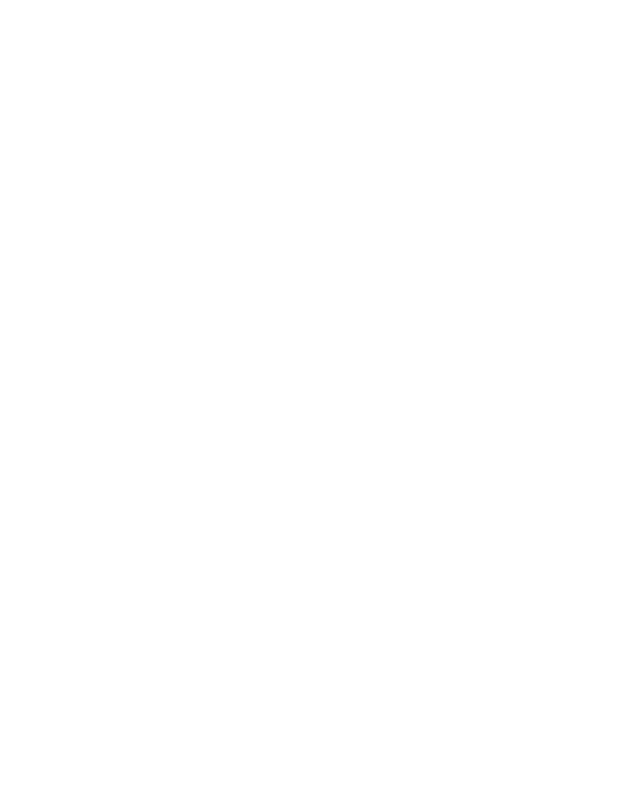
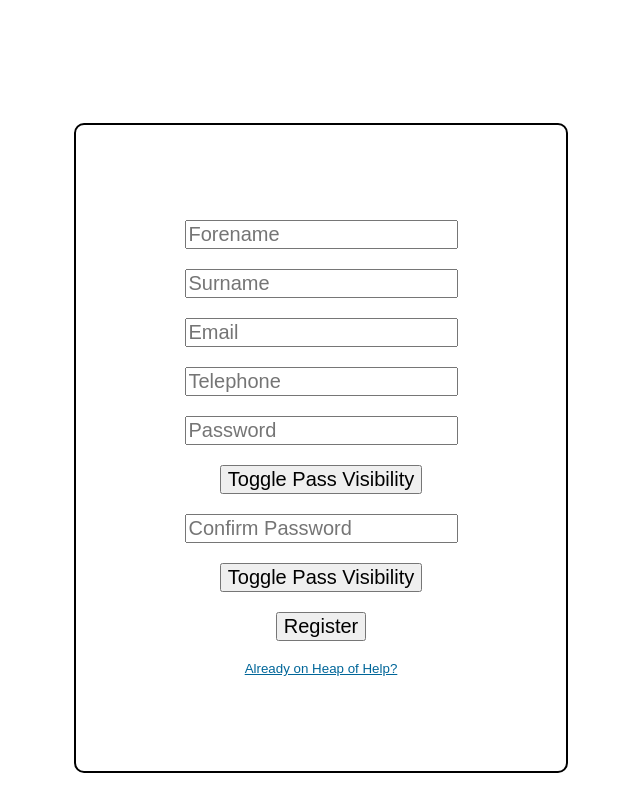
Before and after one commit to VladBagat/Heap-of-Help, a SvelteKit app: page /tutor_registration in a window 1280 px wide. Before the commit this address had no page. Shown: the part 360-1172 px from the top of the page, without its empty margins (319-959 px from the left). Before the commit the page ends 800 px from the top, so only its background shows below. Built offline with nearby package versions, Linux system fonts and the light colour scheme.

Commit message:
tutor registration and register_as page

```diff
--- /dev/null
+++ b/src/routes/register_as/+page.svelte
@@ -0,0 +1,53 @@
+<script lang="js">
+    import { goto } from '$app/navigation';
+
+    // Function to redirect to the first page
+    function redirectToStudentReg() {
+        goto('/student_registration');
+    }
+
+    // Function to redirect to the second page
+    function redirectToTutorReg() {
+        goto('/tutor_registration');
+    }
+</script>
+
+<div id="button-page">
+    <div id="container">
+        <button class="redirect-button" on:click={redirectToStudentReg}> Register as a Student</button>
+        <button class="redirect-button" on:click={redirectToTutorReg}> Register as a Tutor</button>
+    </div>
+</div>
+
+<style>
+    #button-page {
+        height: 100vh;
+        display: flex;
+        justify-content: center;
+        align-items: center;
+    }
+
+    #container {
+        display: flex;
+        flex-direction: column;
+        gap: 20px;
+        align-items: center;
+    }
+
+    .redirect-button {
+        padding: 15px 30px;
+        font-size: 1.25em;
+        color: #333;
+        background-color: #e0e0e0;
+        border: 2px solid #333;
+        border-radius: 5px;
+        cursor: pointer;
+        transition: background-color 0.3s ease, border-color 0.3s ease;
+    }
+
+    .redirect-button:hover {
+        background-color: #333;
+        color: #fff;
+        border-color: #e0e0e0;
+    }
+</style>
--- /dev/null
+++ b/src/routes/tutor_registration/+page.svelte
@@ -0,0 +1,138 @@
+<script lang="js">
+
+    let username = $state('')
+    let forename = $state('');
+    let surname = $state('');
+    let email = $state('');
+    // address
+    // dob
+    // qualifications
+    let phonenumber = $state('');
+    let password = $state('');
+    let confirm_password = $state('');
+
+    async function tutor_registration() {
+        console.log(username)
+        console.log(forename)
+        console.log(surname)
+        console.log(email)
+        console.log(phonenumber)
+        console.log(password);
+        console.log(confirm_password)
+
+        // If pass not valid, user isn't registered
+        let valid = Password_Validation(password, confirm_password)
+        if (valid === ''){
+            document.getElementById("error").innerHTML = ''
+            const payload = { username: username, forename: forename, surname: surname, email:email, phonenumber:phonenumber, password: password, confirm_password:confirm_password};
+
+            const res = await fetch('/api/tutor-reg', {
+                method: 'POST',
+                credentials: 'include',
+                headers: {
+                    'Content-Type': 'application/json',
+                },
+                body: JSON.stringify(payload),
+            });
+
+            const json = await res.json();
+
+            console.log(json)
+
+            if (json[0].success) {
+                IndexRedirect()
+            }
+        }
+        else{
+            console.log(valid);
+            document.getElementById("error").innerHTML = valid;
+        }
+
+    }
+
+
+    import { goto } from '$app/navigation';
+
+    function Password_Validation(password, confirm_password){
+        if (password.length < 8){
+            return "Minimum password length 8, Try Again.";
+        }
+        if (password !== confirm_password){
+            return "Passwords do not match, Try Again";
+        }
+        return "";
+    }
+
+    function ToggleVisability(fieldId) {
+        const field = document.getElementById(fieldId);
+        document.getElementById(fieldId).type = (field.type === "password") ? "text" : "password";
+    }
+
+    // redirection to login page
+    function LoginRedirect(){
+        goto('/login');
+    }
+
+    function TutorRegRedirect(){
+        goto('/tutor_reg');
+    }
+
+    // redirection to index page
+    function IndexRedirect(){
+        goto('/index')
+    }
+
+</script>
+
+<div id="tutor_registration">
+    <div id="container">
+        <input class="element" type="text" bind:value={forename} placeholder="Forename" />
+        <input class="element" type="text" bind:value={surname} placeholder="Surname" />
+        <input class="element" type="text" bind:value={email} placeholder="Email" />
+        <input class="element" type="text" bind:value={phonenumber} placeholder="Telephone" />
+
+        <input id="pass" class="element" type="password" bind:value={password} placeholder="Password" />
+        <button class="element" onclick={() => ToggleVisability("pass")}>Toggle Pass Visibility</button>
+        <input  id="conf_pass" class="element" type="password" bind:value={confirm_password} placeholder="Confirm Password" />
+        <button class="element" onclick={() => ToggleVisability("conf_pass")}>Toggle Pass Visibility</button>
+
+        <button class="element" onclick={tutor_registration}> Register </button>
+        <button class="redirect" onclick={LoginRedirect}> Already on Heap of Help? </button>
+    </div>
+</div>
+
+
+<style>
+    #tutor_registration{
+        height: 200vh;
+        display: flex;
+        justify-content: center;
+        align-items: center;
+    }
+
+    #container{
+        display: flex;
+        flex-direction: column;
+        justify-content: center;
+        align-items: center;
+        gap: 20px;
+        width: 300px;
+        border: 2px solid black;
+        padding: 7.5%;
+        border-radius: 10px;
+    }
+
+    .element{
+        font-size: 1.25em;
+    }
+
+    .redirect{
+        background: none!important;
+        border: none;
+        padding: 0!important;
+        font-family: arial, sans-serif;
+        color: #069;
+        text-decoration: underline;
+        cursor: pointer;
+    }
+</style>
```
Also changed, not shown: src/routes/login/+page.svelte (+5 -4 lines), src/routes/student_registration/+page.svelte (added, +136 -0 lines).
